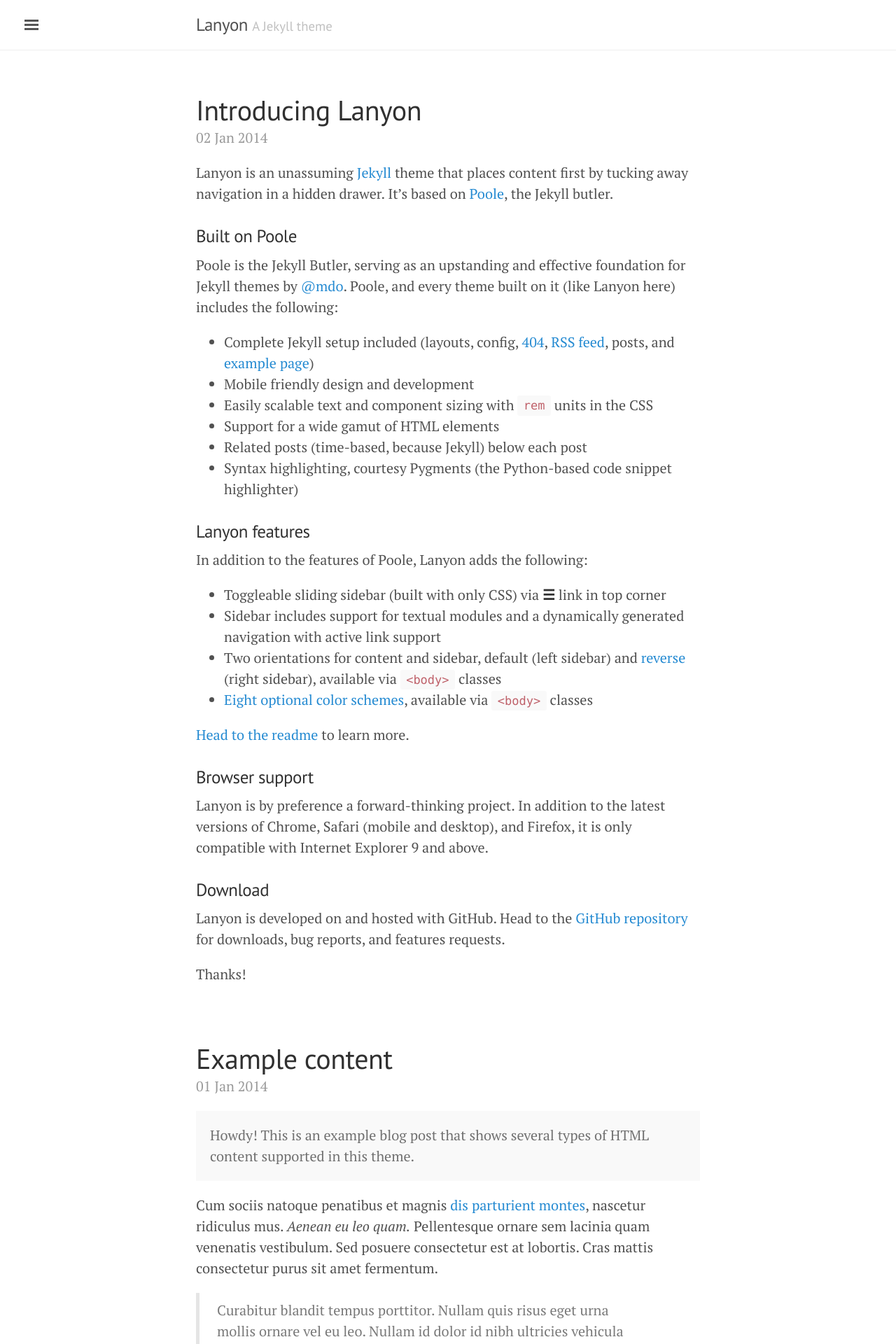
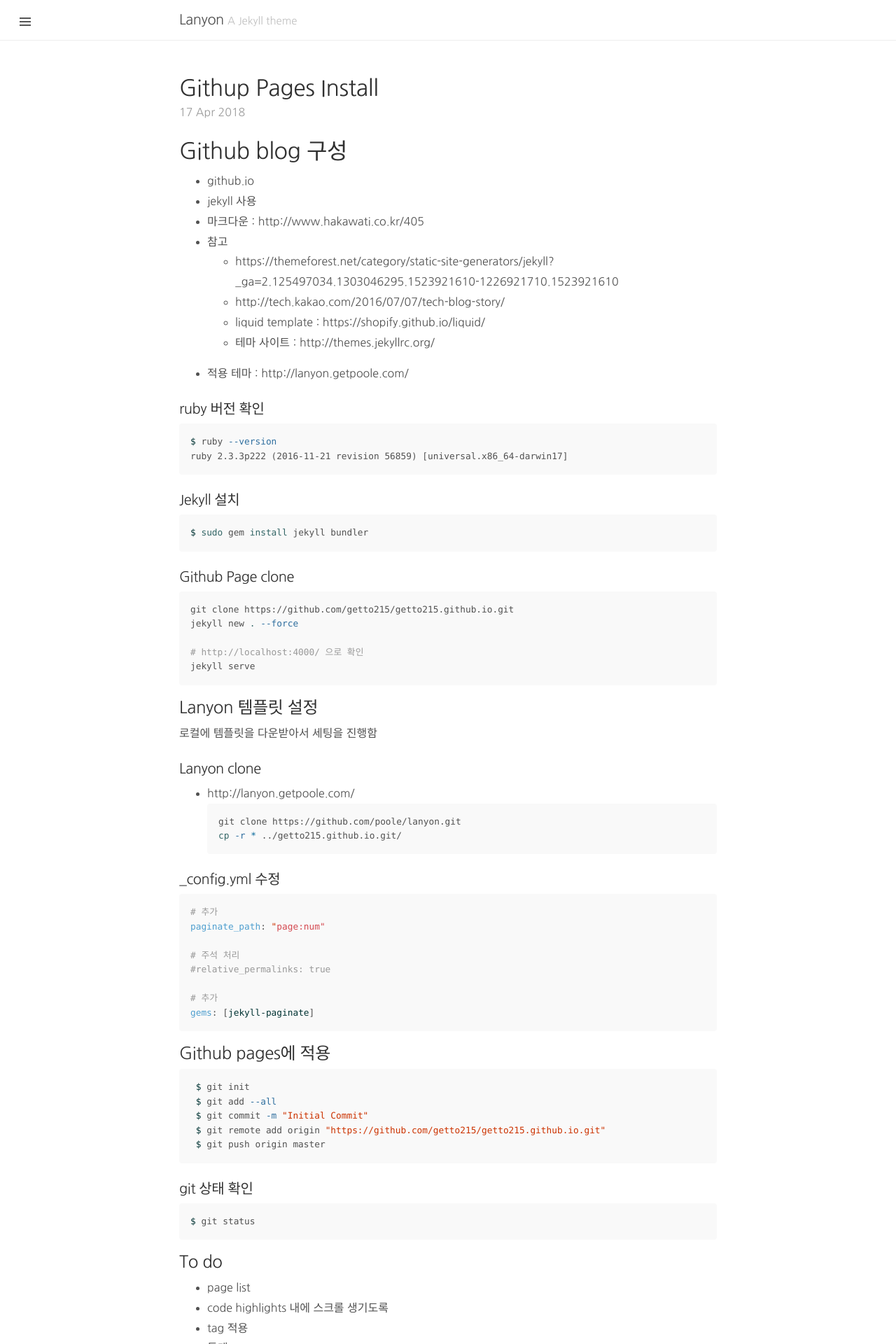
Before and after one commit to getto215/getto215.github.io, a Jekyll site: the page built from index.html, in a window 1280 px wide. Shown: the top 1920 px of the page at 70% size. Built offline with Jekyll 4.4.1, drawn with Linux system fonts in a browser that asks for light colours; the list of posts is cut into pages by our own code; some of the changed text lies outside the part shown.

Commit message:
lanyon 3st

````diff
--- a/_config.yml
+++ b/_config.yml
@@ -11,7 +11,7 @@ tagline:             'A Jekyll theme'
 description:         'A reserved <a href="http://jekyllrb.com" target="_blank">Jekyll</a> theme that places the utmost gravity on content with a hidden drawer. Made by <a href="https://twitter.com/mdo" target="_blank">@mdo</a>.'
 url:                 http://lanyon.getpoole.com
 baseurl:             ""
-paginate:            5
+paginate:            2
 
 # About/contact
 author:
--- a/_includes/head.html
+++ b/_includes/head.html
@@ -13,12 +13,14 @@
       {{ page.title }} &middot; {{ site.title }}
     {% endif %}
   </title>
+  <!-- CSS Font-->
+  <link rel="stylesheet" href="//fonts.googleapis.com/earlyaccess/nanumgothic.css">
 
   <!-- CSS -->
   <link rel="stylesheet" href="{{ site.baseurl }}/public/css/poole.css">
   <link rel="stylesheet" href="{{ site.baseurl }}/public/css/syntax.css">
   <link rel="stylesheet" href="{{ site.baseurl }}/public/css/lanyon.css">
-  <link rel="stylesheet" href="https://fonts.googleapis.com/css?family=PT+Serif:400,400italic,700%7CPT+Sans:400">
+  <!--link rel="stylesheet" href="https://fonts.googleapis.com/css?family=PT+Serif:400,400italic,700%7CPT+Sans:400"-->
 
   <!-- Icons -->
   <link rel="apple-touch-icon-precomposed" sizes="144x144" href="{{ site.baseurl }}/public/apple-touch-icon-precomposed.png">
--- /dev/null
+++ b/_posts/2018-04-17-githup-pages-install.md
@@ -0,0 +1,75 @@
+Github blog 구성
+================
+* github.io
+* jekyll 사용
+* 마크다운 : http://www.hakawati.co.kr/405
+* 참고
+  * https://themeforest.net/category/static-site-generators/jekyll?_ga=2.125497034.1303046295.1523921610-1226921710.1523921610
+  * http://tech.kakao.com/2016/07/07/tech-blog-story/
+  * liquid template : https://shopify.github.io/liquid/
+  * 테마 사이트 : http://themes.jekyllrc.org/
+* 적용 테마 : http://lanyon.getpoole.com/
+
+### ruby 버전 확인
+~~~bash
+$ ruby --version
+ruby 2.3.3p222 (2016-11-21 revision 56859) [universal.x86_64-darwin17]
+~~~
+
+### Jekyll 설치
+~~~bash
+$ sudo gem install jekyll bundler
+~~~
+
+### Github Page clone
+~~~bash
+git clone https://github.com/getto215/getto215.github.io.git
+jekyll new . --force
+
+# http://localhost:4000/ 으로 확인
+jekyll serve
+~~~
+
+## Lanyon 템플릿 설정
+로컬에 템플릿을 다운받아서 세팅을 진행함
+
+### Lanyon clone
+* http://lanyon.getpoole.com/
+~~~bash
+git clone https://github.com/poole/lanyon.git
+cp -r * ../getto215.github.io.git/
+~~~
+
+### _config.yml 수정
+~~~yml
+# 추가
+paginate_path: "page:num"
+
+# 주석 처리
+#relative_permalinks: true
+
+# 추가
+gems: [jekyll-paginate]
+~~~
+
+## Github pages에 적용
+```bash
+ $ git init
+ $ git add --all
+ $ git commit -m "Initial Commit"
+ $ git remote add origin "https://github.com/getto215/getto215.github.io.git"
+ $ git push origin master
+```
+
+### git 상태 확인
+~~~bash
+$ git status
+~~~
+
+
+## To do
+* page list
+* code highlights 내에 스크롤 생기도록
+* tag 적용
+* 통계
+* 글꼴 변경
--- a/public/css/lanyon.css
+++ b/public/css/lanyon.css
@@ -41,11 +41,11 @@ body {
 }
 
 html {
-  font-family: "PT Serif", Georgia, "Times New Roman", serif;
+  font-family: "Nanum Gothic", "PT Serif", Georgia, "Times New Roman", serif;
 }
 
 h1, h2, h3, h4, h5, h6 {
-  font-family: "PT Sans", Helvetica, Arial, sans-serif;
+  font-family: "Nanum Gothic", "PT Sans", Helvetica, Arial, sans-serif;
   font-weight: 400;
   color: #313131;
   letter-spacing: -.025rem;
@@ -82,7 +82,8 @@ h1, h2, h3, h4, h5, h6 {
 }
 @media (min-width: 56em) {
   .container {
-    max-width: 38rem;
+    /*max-width: 38rem;*/
+    max-width: 50rem;
   }
 }
 
@@ -148,7 +149,7 @@ h1, h2, h3, h4, h5, h6 {
   width: 14rem;
   visibility: hidden;
   overflow-y: auto;
-  font-family: "PT Sans", Helvetica, Arial, sans-serif;
+  font-family: "Nanum Gothic", "PT Sans", Helvetica, Arial, sans-serif;
   font-size: .875rem; /* 15px */
   color: rgba(255,255,255,.6);
   background-color: #202020;
@@ -309,7 +310,10 @@ a.sidebar-nav-item:focus {
 
 .page,
 .post {
-  margin-bottom: 4em;
+  /*margin-bottom: 4em;*/
+  margin-bottom: 2em;
+  padding-bottom: 2em;
+  border-bottom: 1px solid #eee;
 }
 
 /* Blog post or page title */
@@ -368,7 +372,7 @@ a.sidebar-nav-item:focus {
   overflow: hidden; /* clearfix */
   margin-left: -1rem;
   margin-right: -1rem;
-  font-family: "PT Sans", Helvetica, Arial, sans-serif;
+  font-family: "Nanum Gothic", "PT Sans", Helvetica, Arial, sans-serif;
   color: #ccc;
   text-align: center;
 }
--- a/public/css/poole.css
+++ b/public/css/poole.css
@@ -50,11 +50,12 @@ body {
 html {
   font-family: "Helvetica Neue", Helvetica, Arial, sans-serif;
   font-size: 16px;
-  line-height: 1.5;
+  /*line-height: 1.5;*/
+  line-height: 1.8;
 }
 @media (min-width: 38em) {
   html {
-    font-size: 20px;
+    font-size: 16px;
   }
 }
 
@@ -165,7 +166,8 @@ pre {
   margin-bottom: 1rem;
   padding: 1rem;
   font-size: .8rem;
-  line-height: 1.4;
+  /*line-height: 1.4;*/
+  line-height: 1.6;
   white-space: pre;
   white-space: pre-wrap;
   word-break: break-all;
````
